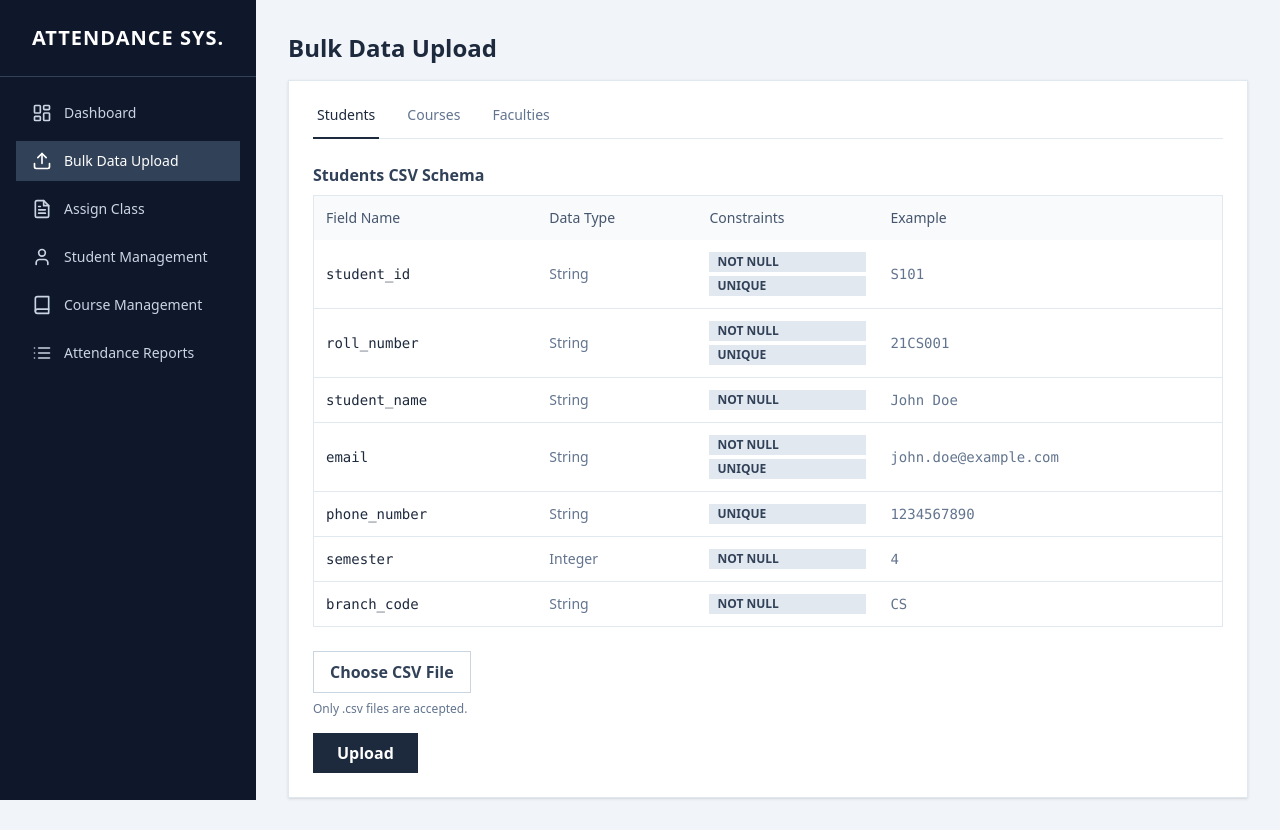
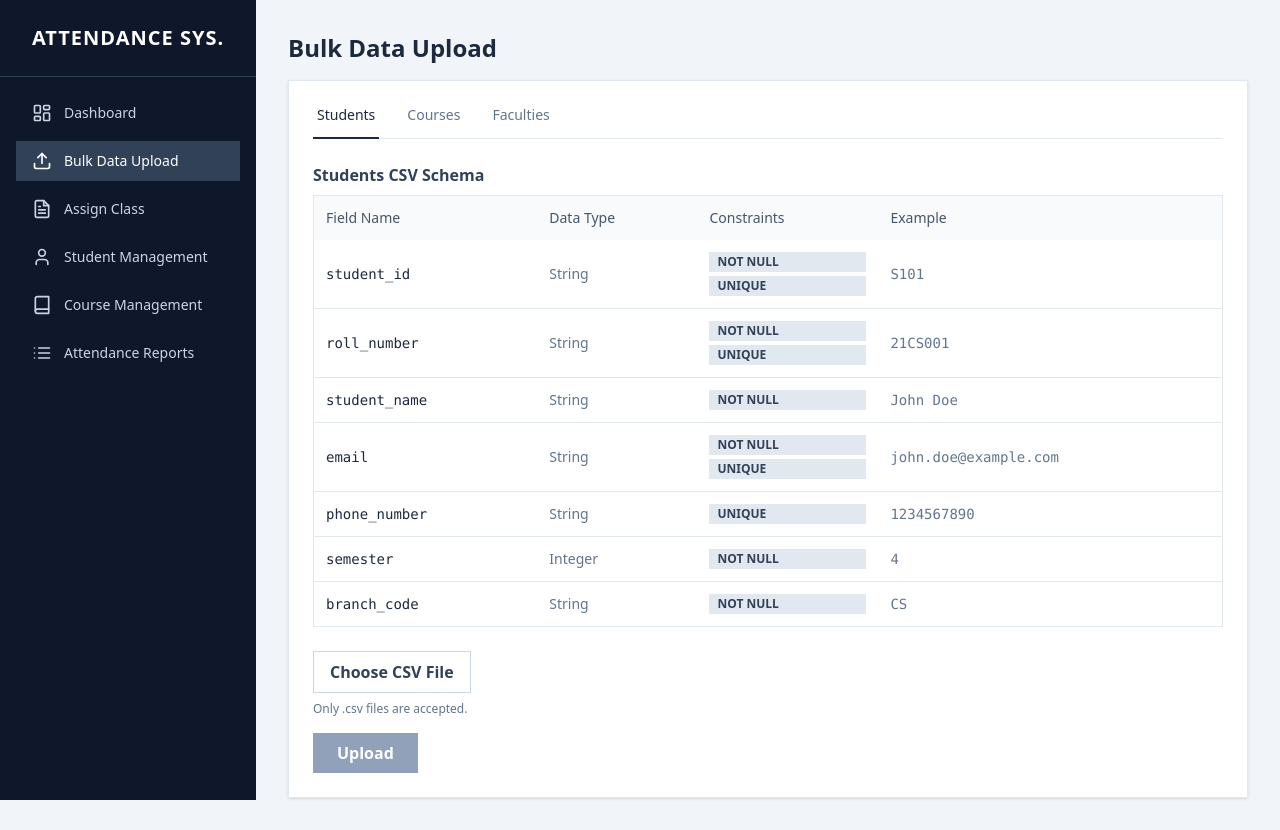
Before and after one commit to sajid-ali-khan/attendance-app-v3, a React (Vite) app in the folder frontend/admin-dashboard-v2/: page /bulk-upload in a window 1280 px wide. Built offline with nearby package versions, Linux system fonts and the light colour scheme.

Commit message:
modify file uploader to show selected file name

```diff
--- a/frontend/admin-dashboard-v2/src/components/ui/FileUploader.jsx
+++ b/frontend/admin-dashboard-v2/src/components/ui/FileUploader.jsx
@@ -1,14 +1,73 @@
+import React, { useState } from 'react';
+
+// ====================================================================================
+// File: src/components/ui/FileUploader.jsx
 // Description: A component for handling file input and upload actions.
 // ====================================================================================
-export const FileUploader = () => (
+export const FileUploader = ({ api }) => {
+    const [file, setFile] = useState(null);
+    const [error, setError] = useState('');
+
+    const handleFileChange = (e) => {
+        const selectedFile = e.target.files[0];
+        if (selectedFile) {
+            setFile(selectedFile);
+            setError(''); // Clear any previous error on new file selection
+        }
+    };
+
+    const handleUpload = () => {
+        if (!file) {
+            setError('Please select a file before uploading.');
+            return;
+        }
+        // The 'file' object in state is ready to be sent to an API.
+        console.log('Uploading file:', file);
+        console.log(api)
+        // Example API call structure:
+        // api.upload(file)
+        //   .then(response => console.log('Upload successful:', response))
+        //   .catch(err => setError('Upload failed: ' + err.message));
+        setError(''); // Clear error on successful start
+    };
+
+    return (
         <div className="flex flex-col items-start">
+            {/* Error Message Display */}
+            {error && (
+                <div className="mb-4 text-sm text-red-600 bg-red-100 border border-red-200 px-4 py-2 w-full">
+                    {error}
+                </div>
+            )}
+
+            {/* File Input */}
             <label htmlFor="file-upload" className="cursor-pointer bg-white text-slate-700 font-semibold py-2 px-4 border border-slate-300 hover:bg-slate-50 transition-colors duration-200">
                 Choose CSV File
             </label>
-        <input id="file-upload" type="file" className="hidden" accept=".csv" />
-        <p className="text-xs text-slate-500 mt-2">Only .csv files are accepted.</p>
-        <button className="mt-4 bg-slate-800 text-white font-semibold py-2 px-6 hover:bg-slate-700 transition-colors duration-200">
+            <input
+                id="file-upload"
+                type="file"
+                className="hidden"
+                accept=".csv"
+                onChange={handleFileChange}
+            />
+
+            {/* File Info and Upload Button */}
+            <div className="mt-2 w-full">
+                 {file && (
+                    <p className="text-sm text-slate-600 mb-2">
+                        Selected file: <strong>{file.name}</strong>
+                    </p>
+                )}
+                <p className="text-xs text-slate-500">Only .csv files are accepted.</p>
+                <button
+                    onClick={handleUpload}
+                    className="mt-4 bg-slate-800 text-white font-semibold py-2 px-6 hover:bg-slate-700 transition-colors duration-200 disabled:bg-slate-400"
+                    disabled={!file}
+                >
                     Upload
                 </button>
             </div>
+        </div>
     );
+};
--- a/frontend/admin-dashboard-v2/src/views/BulkUploadView.jsx
+++ b/frontend/admin-dashboard-v2/src/views/BulkUploadView.jsx
@@ -31,7 +31,7 @@ export const BulkUploadView = () => {
         </div>
         <div className="pt-6">
             <SchemaTable schema={SCHEMA_DATA[activeTab]} />
-            <FileUploader />
+            <FileUploader api={api[activeTab]}/>
         </div>
       </Card>
     </div>
```
Lines whose indentation alone changed are shown as unchanged.
